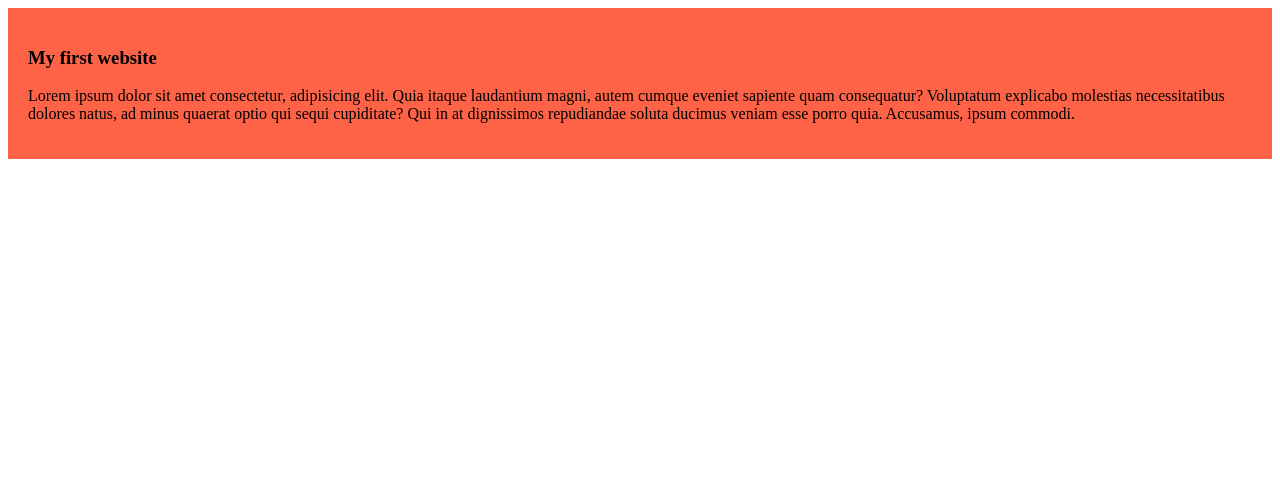
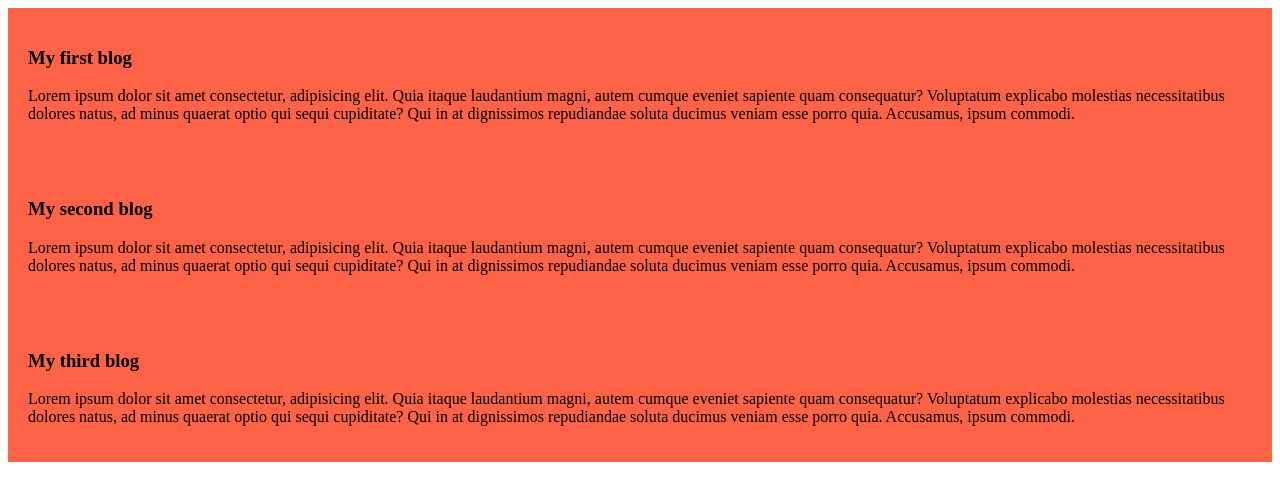
Before and after one commit to sajid778/my-simple-website, a plain HTML site: page index.html in a window 1280 px wide. Drawn offline with Linux system fonts and the light colour scheme.

Commit message:
added the second blog

```diff
--- a/index.html
+++ b/index.html
@@ -8,7 +8,15 @@
 </head>
 <body>
     <div>
-        <h3>My first website</h3>
+        <h3>My first blog</h3>
+        <p>Lorem ipsum dolor sit amet consectetur, adipisicing elit. Quia itaque laudantium magni, autem cumque eveniet sapiente quam consequatur? Voluptatum explicabo molestias necessitatibus dolores natus, ad minus quaerat optio qui sequi cupiditate? Qui in at dignissimos repudiandae soluta ducimus veniam esse porro quia. Accusamus, ipsum commodi.</p>
+    </div>
+    <div>
+        <h3>My second blog</h3>
+        <p>Lorem ipsum dolor sit amet consectetur, adipisicing elit. Quia itaque laudantium magni, autem cumque eveniet sapiente quam consequatur? Voluptatum explicabo molestias necessitatibus dolores natus, ad minus quaerat optio qui sequi cupiditate? Qui in at dignissimos repudiandae soluta ducimus veniam esse porro quia. Accusamus, ipsum commodi.</p>
+    </div>
+    <div>
+        <h3>My third blog</h3>
         <p>Lorem ipsum dolor sit amet consectetur, adipisicing elit. Quia itaque laudantium magni, autem cumque eveniet sapiente quam consequatur? Voluptatum explicabo molestias necessitatibus dolores natus, ad minus quaerat optio qui sequi cupiditate? Qui in at dignissimos repudiandae soluta ducimus veniam esse porro quia. Accusamus, ipsum commodi.</p>
     </div>
 </body>
```
